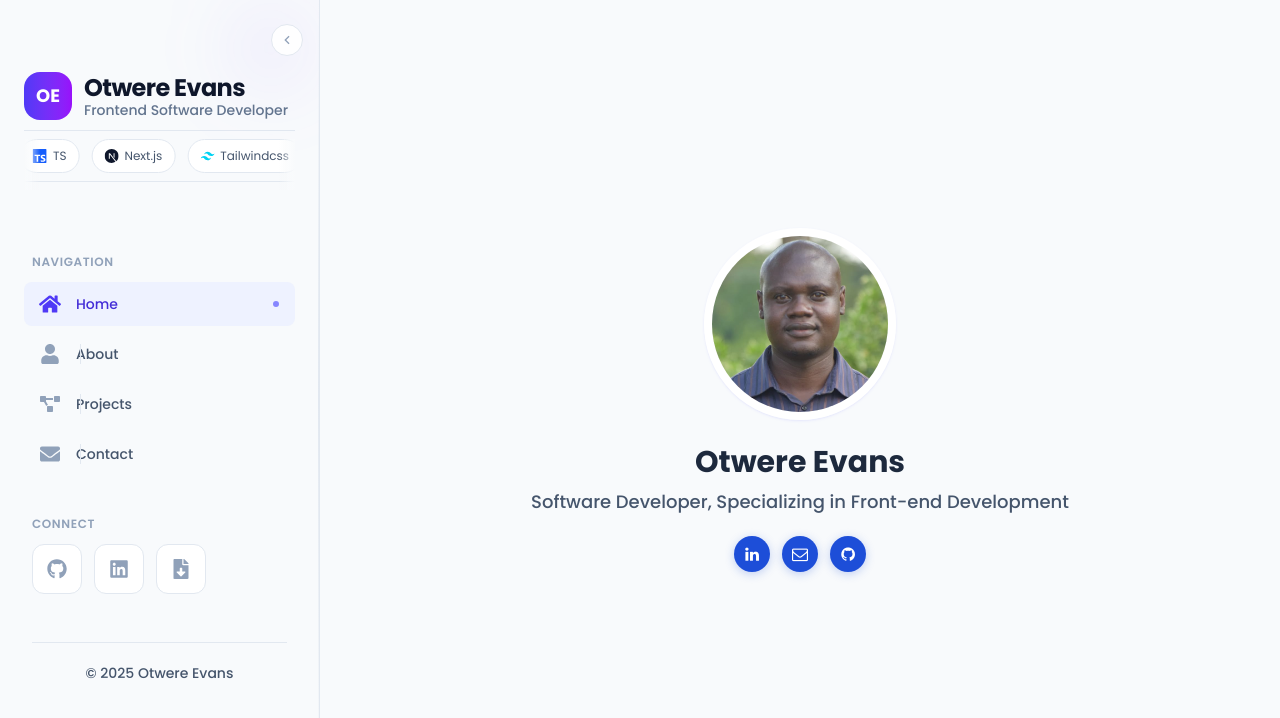
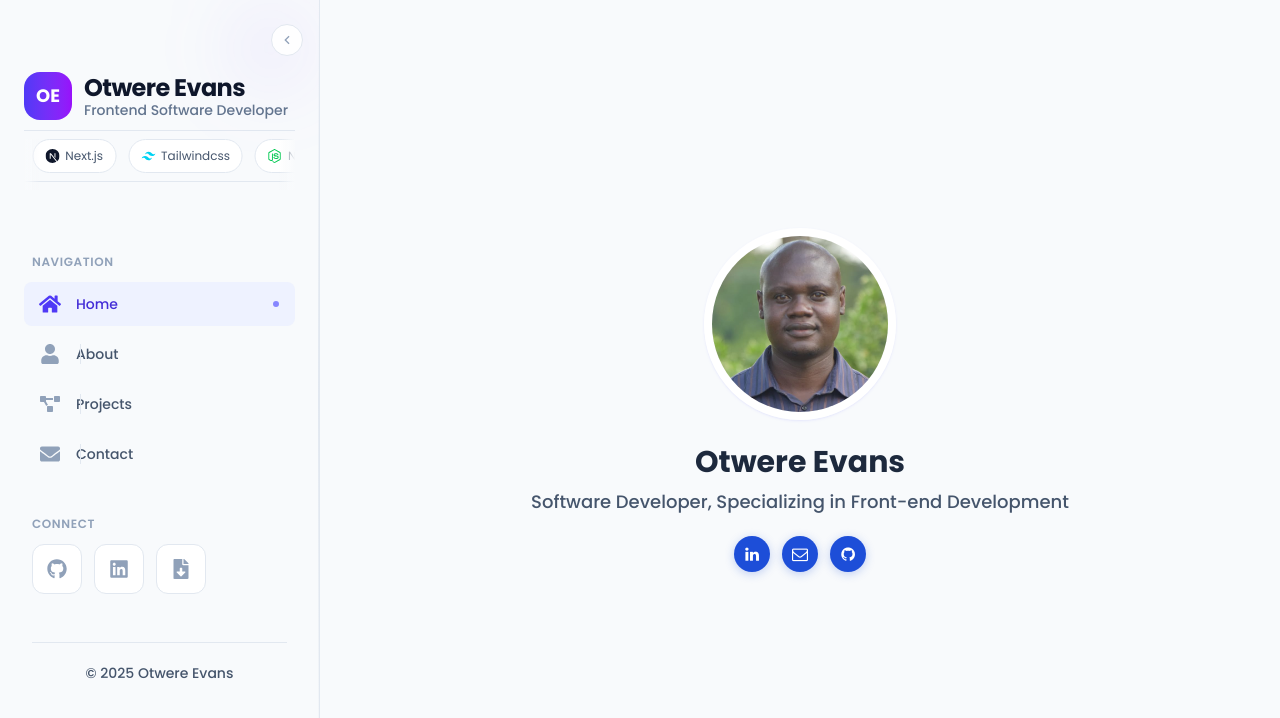
Before and after one commit to otwere/Otwere-Evans-Portfolio, a React (Vite) app: page / in a window 1280 px wide. Shown: the top 718 px of the page. Built offline with nearby package versions, Linux system fonts and the light colour scheme.

Commit message:
added more Tech badges

```diff
--- a/src/components/Aside.tsx
+++ b/src/components/Aside.tsx
@@ -10,7 +10,7 @@ import {
   FaLinkedin,
   FaFileDownload
 } from 'react-icons/fa';
-import { SiTypescript, SiReact, SiNextdotjs, SiTailwindcss } from 'react-icons/si';
+import { SiTypescript, SiReact, SiNextdotjs, SiTailwindcss, SiNodedotjs, SiExpress } from 'react-icons/si';
 import { RiCloseLine, RiArrowLeftSLine, RiArrowRightSLine } from 'react-icons/ri';
 
 // --- Configuration ---
@@ -52,6 +52,8 @@ const TECH_BADGES = [
   { icon: SiTypescript, label: "TS", color: "text-blue-600" },
   { icon: SiNextdotjs, label: "Next.js", color: "text-slate-900" },
   { icon: SiTailwindcss, label: "Tailwindcss", color: "text-cyan-400" },
+  { icon: SiNodedotjs, label: "Node.js", color: "text-green-500" },
+  { icon: SiExpress, label: "Express.js", color: "text-slate-500" },
 ];
 
 // --- Sub-Components ---
```
